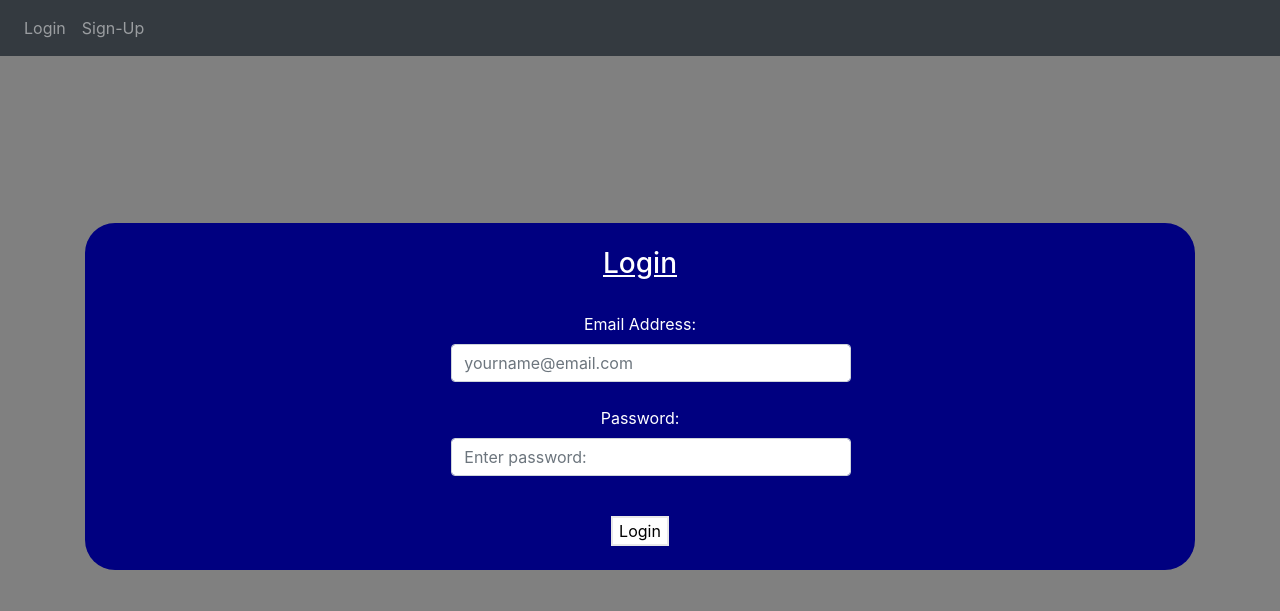
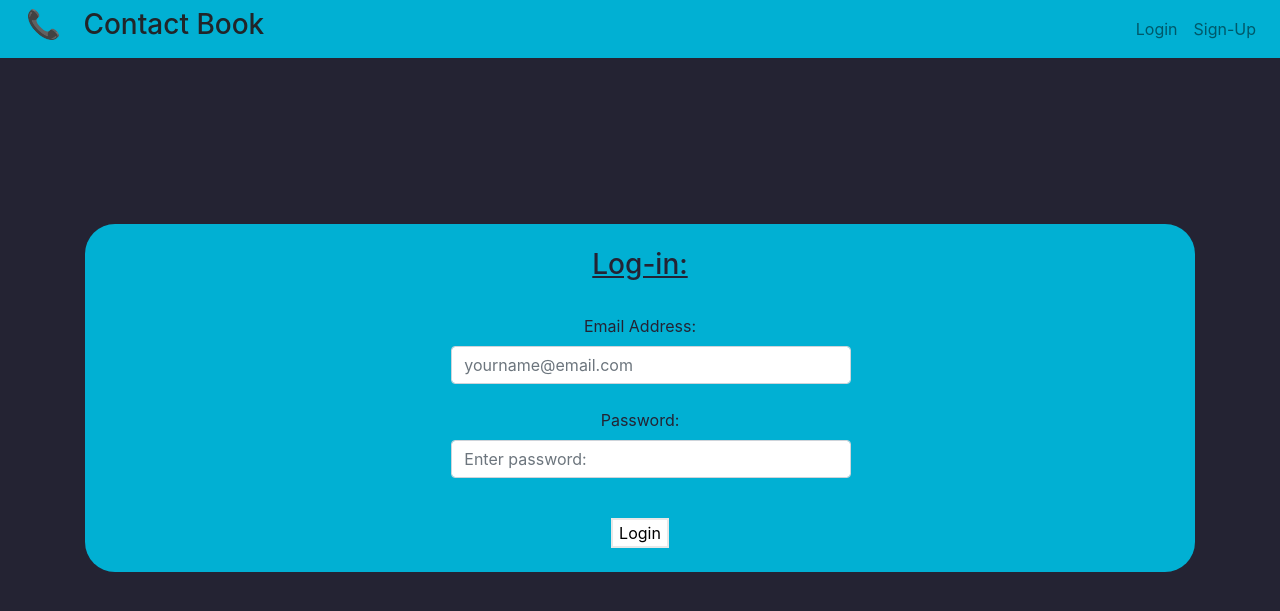
Before and after one commit to AdityaSri11/phoneBook, a Flask app: page /login in a window 1280 px wide. Shown: the top 611 px of the page. Run offline with Flask 2, Linux system fonts and the light colour scheme; some libraries are stand-ins or nearby versions.

```diff
--- a/website/templates/base.html
+++ b/website/templates/base.html
@@ -19,9 +19,10 @@
 
             <title>{% block title %}Home{% endblock %}</title>
         </head>
-        <body style="background:gray">
+        <body style="background:#242333">
 
-            <nav class="navbar navbar-expand-lg navbar-dark bg-dark">
+            <nav class="navbar navbar-expand-lg navbar-light" style="background: #01b0d3; font-weight: 4000;
+            text-align:center">
 
                 <button class="navbar-toggler" type = "button" data-toggle="collapse" data-target="#navbar">
                     <span class="navbar-toggler-icon">
@@ -29,7 +30,9 @@
                     </span>
                 </button>
 
-                <div class="collapse navbar-collapse" id="navbar">
+                <h3 class="collapse navbar-collapse" id="navbar" style="margin-left:10px">📞 &nbsp; Contact Book</h3>
+
+                <div class="collapse navbar-collapse" id="navbar" style="display: flex; justify-content: flex-end">
                     <div class="navbar-nav">
                         {% if user.is_authenticated %}
                             <a class="nav-item nav-link" id="home" href="/home">Home</a>
--- a/website/templates/login.html
+++ b/website/templates/login.html
@@ -2,13 +2,13 @@
 {% block title %}Login{% endblock %}}
 {% block content %}
 <link rel="stylesheet" href="{{ url_for('static', filename='css/styles.css') }}"/>
-<form method="POST" style="background-color: navy; border-radius: 30px; margin-top:15%;">
+<form method="POST" style="background-color: #01b0d3; border-radius: 30px; margin-top:15%;">
     <br>
-    <h3 align="center" style="text-decoration: underline; color:white; text-align: center;">Login</h3>
+    <h3 align="center" style="text-decoration: underline; color:#242333; text-align: center;">Log-in:</h3>
     <br>
         <div class="form-group" style="text-align: center;">
 
-            <div style="color:white; background:navy;">
+            <div style="color:#242333; background:#01b0d3;">
                 <label for="email">Email Address:</label>
                     <input type="email"
                     style="width:400px; position: relative; margin-left: 33%; "
```
Also changed, not shown: website/database.db.
